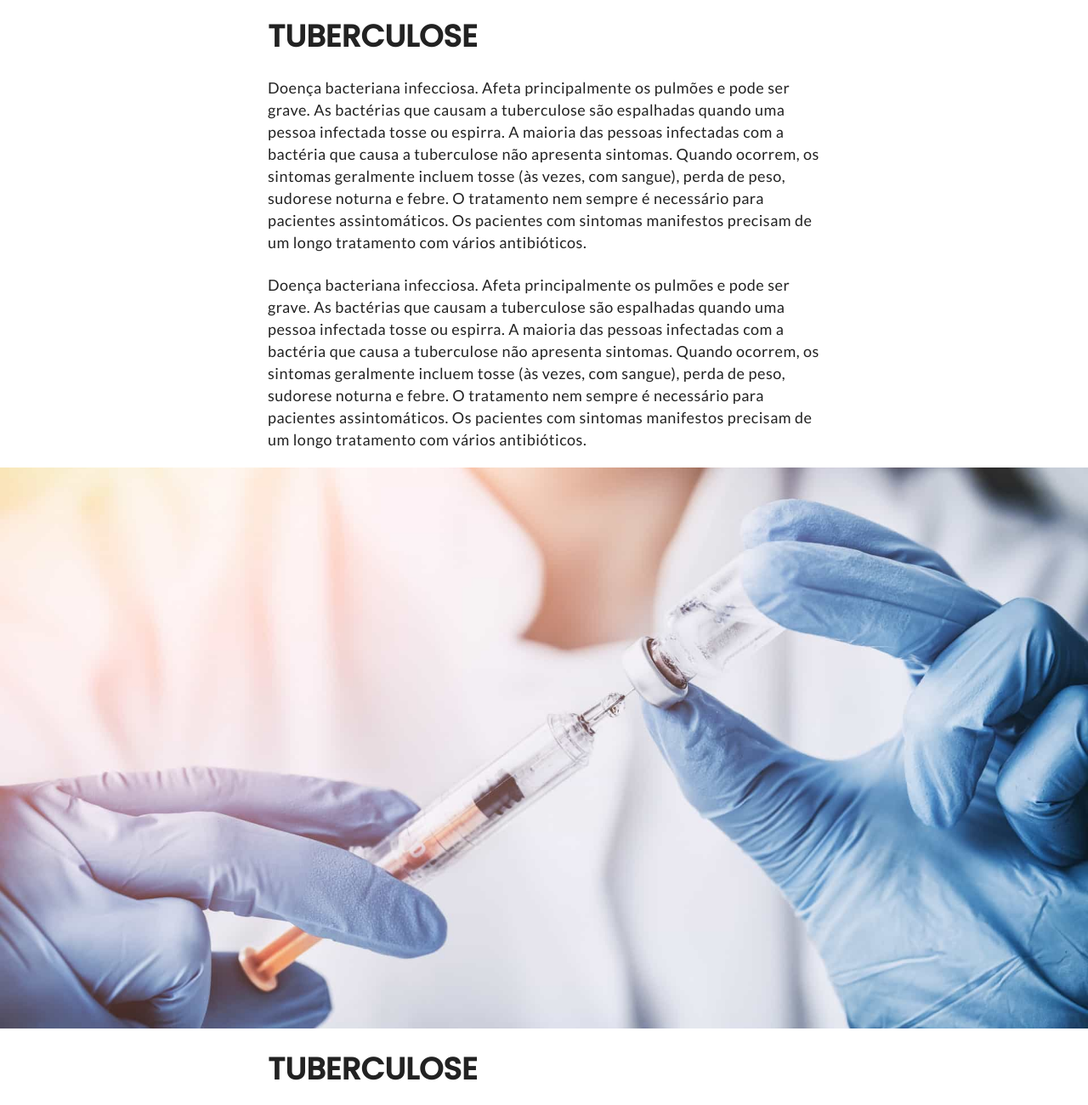
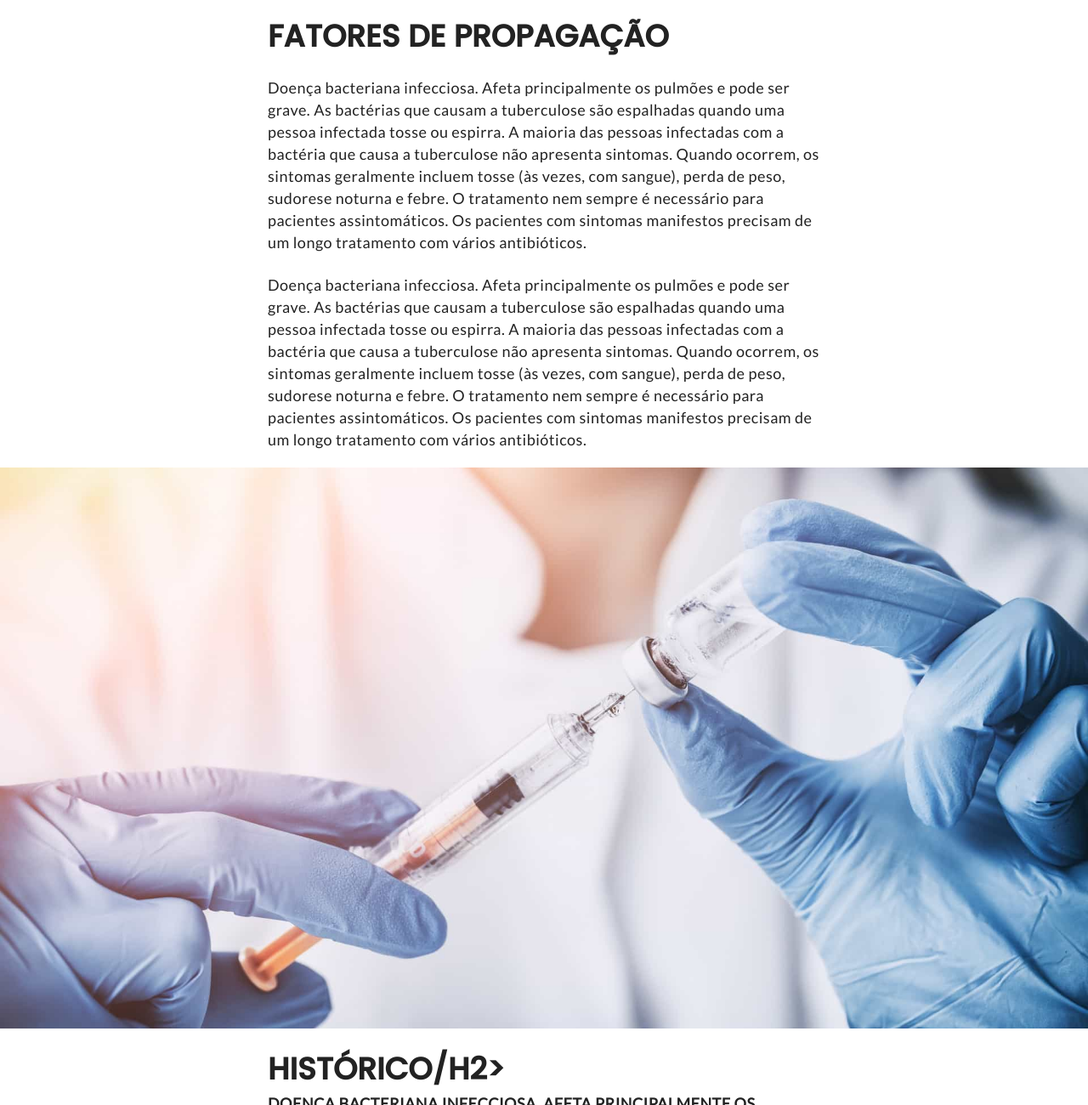
Before and after one commit to ProgamadorAmigo/tub, a plain HTML site: page index.html in a window 1280 px wide. Shown: the part 3095-4395 px from the top of the page at 85% size. Drawn offline with Linux system fonts and the light colour scheme.

Commit message:
Update index.html

```diff
--- a/index.html
+++ b/index.html
@@ -46,7 +46,7 @@ O tratamento nem sempre é necessário para pacientes assintomáticos. Os pacien
 
       <div class="page-container">
 
-         <h2>Tuberculose</h2>
+         <h2>Características</h2>
 
          <p>
             Doença bacteriana infecciosa. Afeta principalmente os pulmões e pode ser grave.
@@ -69,7 +69,7 @@ O tratamento nem sempre é necessário para pacientes assintomáticos. Os pacien
 
       <div class="page-container">
 
-         <h2>Tuberculose</h2>
+         <h2>Fatores de Propagação</h2>
 
          <p>
             Doença bacteriana infecciosa. Afeta principalmente os pulmões e pode ser grave.
@@ -92,7 +92,7 @@ O tratamento nem sempre é necessário para pacientes assintomáticos. Os pacien
 
       <div class="page-container">
 
-         <h2>Tuberculose</h2>
+         <h2>Histórico/h2>
 
          <p>
             Doença bacteriana infecciosa. Afeta principalmente os pulmões e pode ser grave.
```
